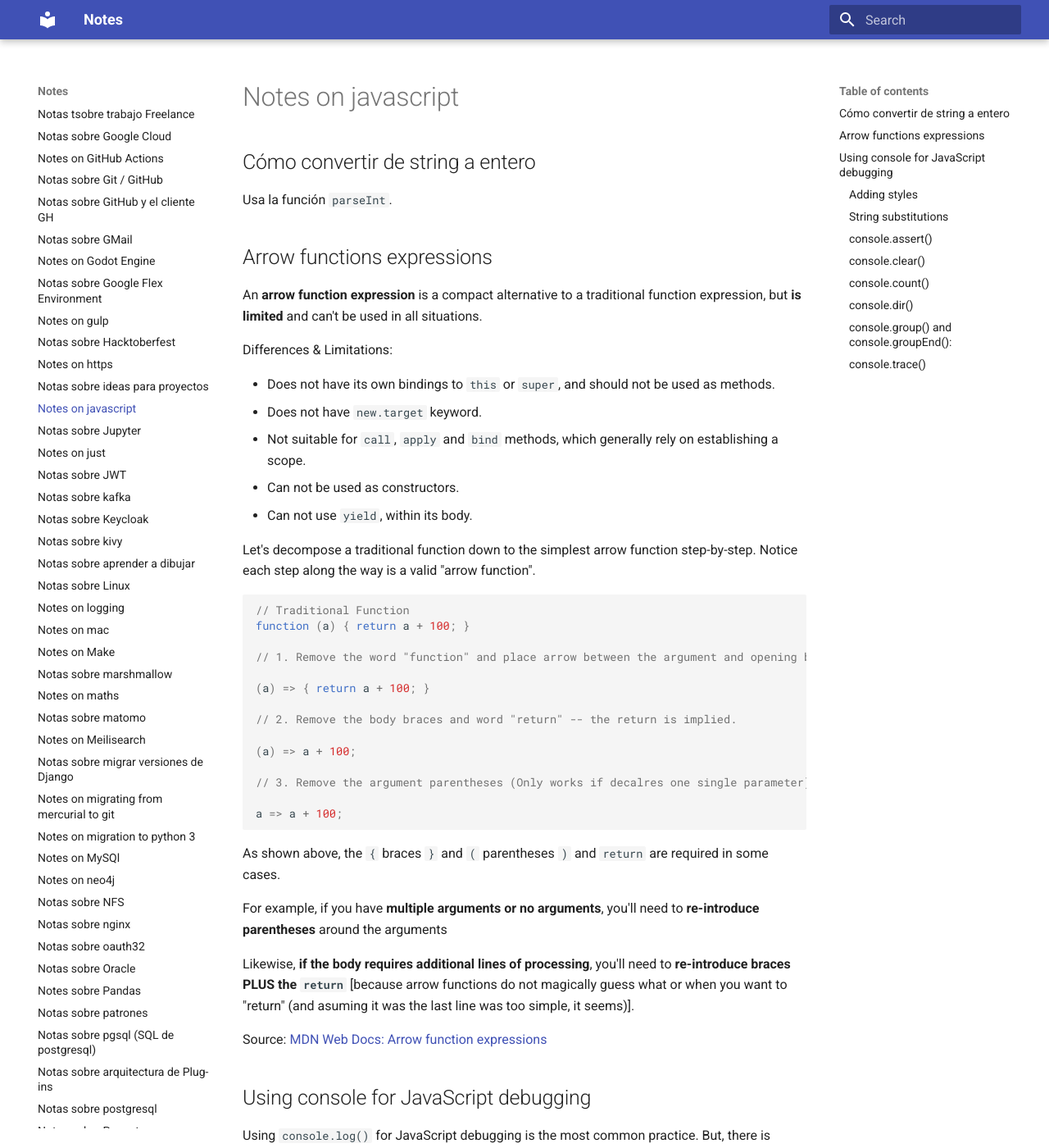
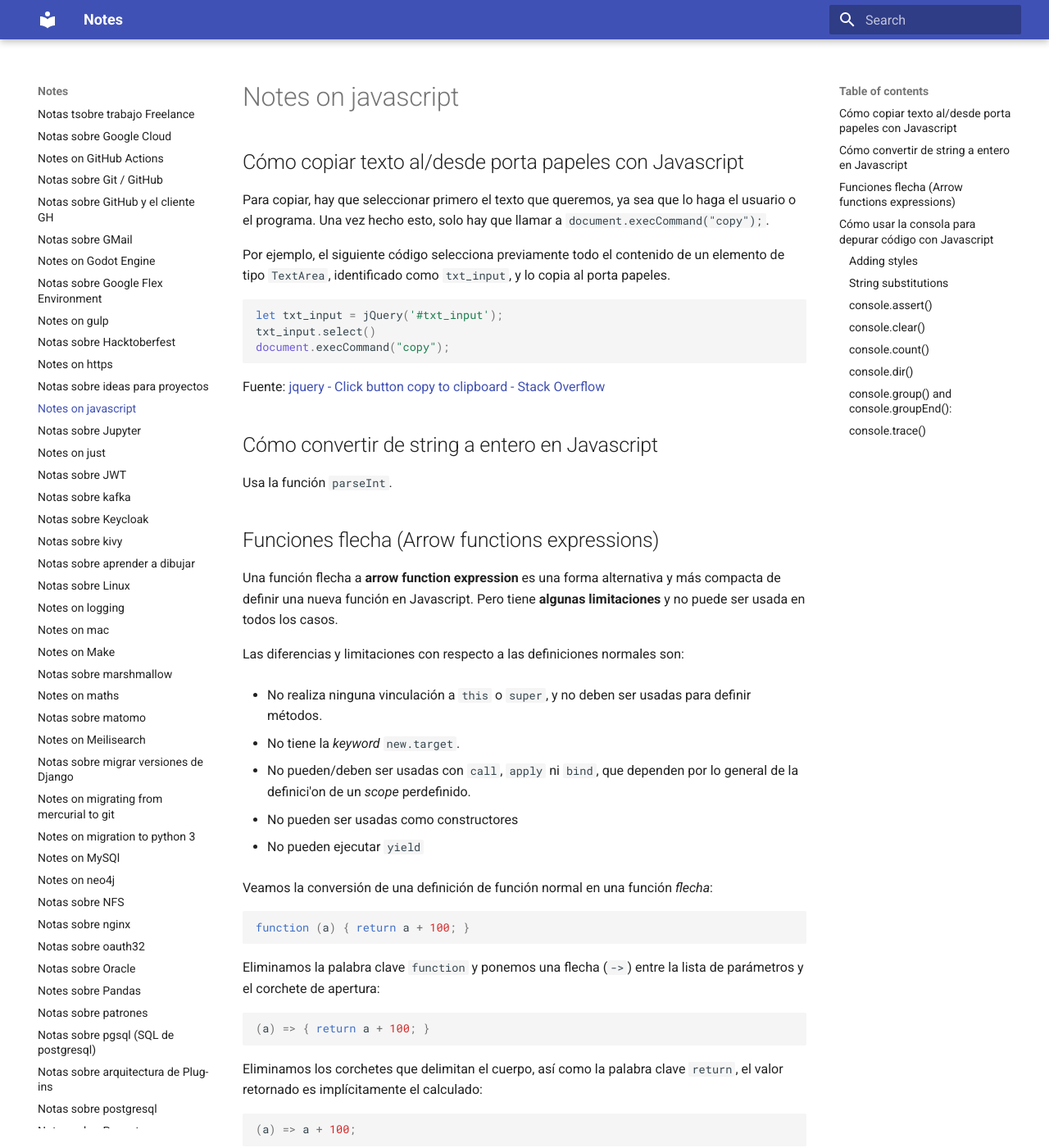
Before and after one commit to euribates/notes, an MkDocs documentation site: the page built from docs/notes-on-js.md, in a window 1280 px wide and 1400 px high. Shown: the whole window at 82% size. Built offline with MkDocs 1.6.1 and Material for MkDocs 9.7.7, drawn with Linux system fonts in a browser that asks for light colours; some of the changed text lies outside the part shown.

Commit message:
Mejoras notas javascript: Copiar al portapapeles

````diff
--- a/docs/notes-on-js.md
+++ b/docs/notes-on-js.md
@@ -2,78 +2,114 @@
 title: Notes on javascript
 ---
 
-## Cómo convertir de string a entero
+## Cómo copiar texto al/desde porta papeles con Javascript
+
+Para copiar, hay que seleccionar primero el texto que queremos, ya sea que lo
+haga el usuario o el programa. Una vez hecho esto, solo hay que llamar a
+`document.execCommand("copy");`.
+
+Por ejemplo, el siguiente código selecciona previamente todo el contenido de un
+elemento de tipo `TextArea`, identificado como `txt_input`, y lo copia al
+porta papeles.
+
+```js
+let txt_input = jQuery('#txt_input');
+txt_input.select()
+document.execCommand("copy");
+```
+
+Fuente: [jquery - Click button copy to clipboard - Stack Overflow](https://stackoverflow.com/questions/22581345/click-button-copy-to-clipboard)
+
+
+## Cómo convertir de string a entero en Javascript
 
 Usa la función `parseInt`.
 
 
-## Arrow functions expressions
+## Funciones flecha (Arrow functions expressions)
 
-An **arrow function expression** is a compact alternative to a traditional
-function expression, but **is limited** and can't be used in all situations.
+Una función flecha a **arrow function expression** es una forma alternativa y
+más compacta de definir una nueva función en Javascript. Pero tiene **algunas
+limitaciones** y no puede ser usada en todos los casos.
 
-Differences & Limitations:
+Las diferencias y limitaciones con respecto a las definiciones normales son:
 
-- Does not have its own bindings to `this` or `super`, and should not be used as methods.
-- Does not have `new.target` keyword.
-- Not suitable for `call`, `apply` and `bind` methods, which generally rely on establishing a scope.
-- Can not be used as constructors.
-- Can not use `yield`, within its body.
+- No realiza ninguna vinculación a `this` o `super`, y no deben ser usadas para
+  definir métodos.
 
-Let's decompose a traditional function down to the simplest arrow function
-step-by-step. Notice each step along the way is a valid "arrow function".
+- No tiene la _keyword_ `new.target`.
+
+- No pueden/deben ser usadas con `call`, `apply` ni `bind`, que dependen por lo
+  general de la definici'on de un _scope_ perdefinido.
+
+- No pueden ser usadas como constructores
+
+- No pueden ejecutar `yield`
+
+Veamos la conversión de una definición de función normal en una función
+_flecha_:
+
 
 ```js
-// Traditional Function
 function (a) { return a + 100; }
+```
 
-// 1. Remove the word "function" and place arrow between the argument and opening body bracket
+Eliminamos la palabra clave `function` y ponemos una flecha (`->`) entre la
+lista de parámetros y el corchete de apertura:
 
+```js
 (a) => { return a + 100; }
+```
 
-// 2. Remove the body braces and word "return" -- the return is implied.
+Eliminamos los corchetes que delimitan el cuerpo, así como la palabra clave
+`return`, el valor retornado es implícitamente el calculado:
 
+```js
 (a) => a + 100;
+```
 
-// 3. Remove the argument parentheses (Only works if decalres one single parameter)
+Si la lista de parámetros solo tiene un elemento, se pueden omitir los paréntesis:
 
+```js
 a => a + 100;
 ```
 
-As shown above, the `{` braces `}` and `(` parentheses `)` and `return` are required in some cases.
+Tanto los corchetes, `{` y `}`, como los paréntesis y el uso de `return` pueden
+ser obligatorios en determinados casos: En caso de tener **múltiples
+parámetros** o **ningún parámetro** tendremos que volver a usar los paréntesis.
+En el caso de que el cuerpo contengan **más de una línea de código**, tenemos
+que volver a usar los corchetes y usar `return`. **No** se devuelve en estos
+casos el último valor evaluado, eso sería demasiado fácil.
 
-For example, if you have **multiple arguments or no arguments**, you'll need to
-**re-introduce parentheses** around the arguments
-
-Likewise, **if the body requires additional lines of processing**, you'll need
-to **re-introduce braces PLUS the `return`** [because arrow functions do not magically
-guess what or when you want to "return" (and asuming it was the last line was
-too simple, it seems)].
-
-Source: [MDN Web Docs: Arrow function expressions](https://developer.mozilla.org/en-US/docs/Web/JavaScript/Reference/Functions/Arrow_functions)
+Fuente: [MDN Web Docs: Arrow function expressions](https://developer.mozilla.org/en-US/docs/Web/JavaScript/Reference/Functions/Arrow_functions)
 
 
-## Using console for JavaScript debugging
+## Cómo usar la consola para depurar código con Javascript
 
-Using `console.log()` for JavaScript debugging is the most common practice. But, there is more...
+La forma más usada es `console.log()`, pero hay más posibilidades:
 
-The most common Console methods are:
+- `console.log()` Para mostrar información general
 
-- `console.log()` – For general output of logging information.
-- `console.info()` – Informative logging.
-- `console.debug()` – A message to the console with the log level debug.
-- `console.warn()` – A warning message.
-- `console.error()` – An error message.
+- `console.info()` Para mensajes informativos
+
+- `console.debug()` Para mensajes de depuración
+
+- `console.warn()` Para mensajes de aviso
+
+- `console.error()` Para mensajes de error
+
 
 ### Adding styles
 
-The `console.log` output can be styled in DevTools using the CSS format specifier.
+Además la salida de `console.log` puede usar estilos, especificados como segundo parámetro
+de la llamada.
 
 ```js
-    console.log('%c This is a fancy message', 'color: white;font-size:2em;background:teal')
+console.log('%c This is a fancy message', 'color: white;font-size:2em;background:teal')
 ```
 
-Notice the `%c` at the beginning ot the message.
+Es importante incluir la marca `%c` al principio del mensaje.
+
 
 ### String substitutions
 
````
